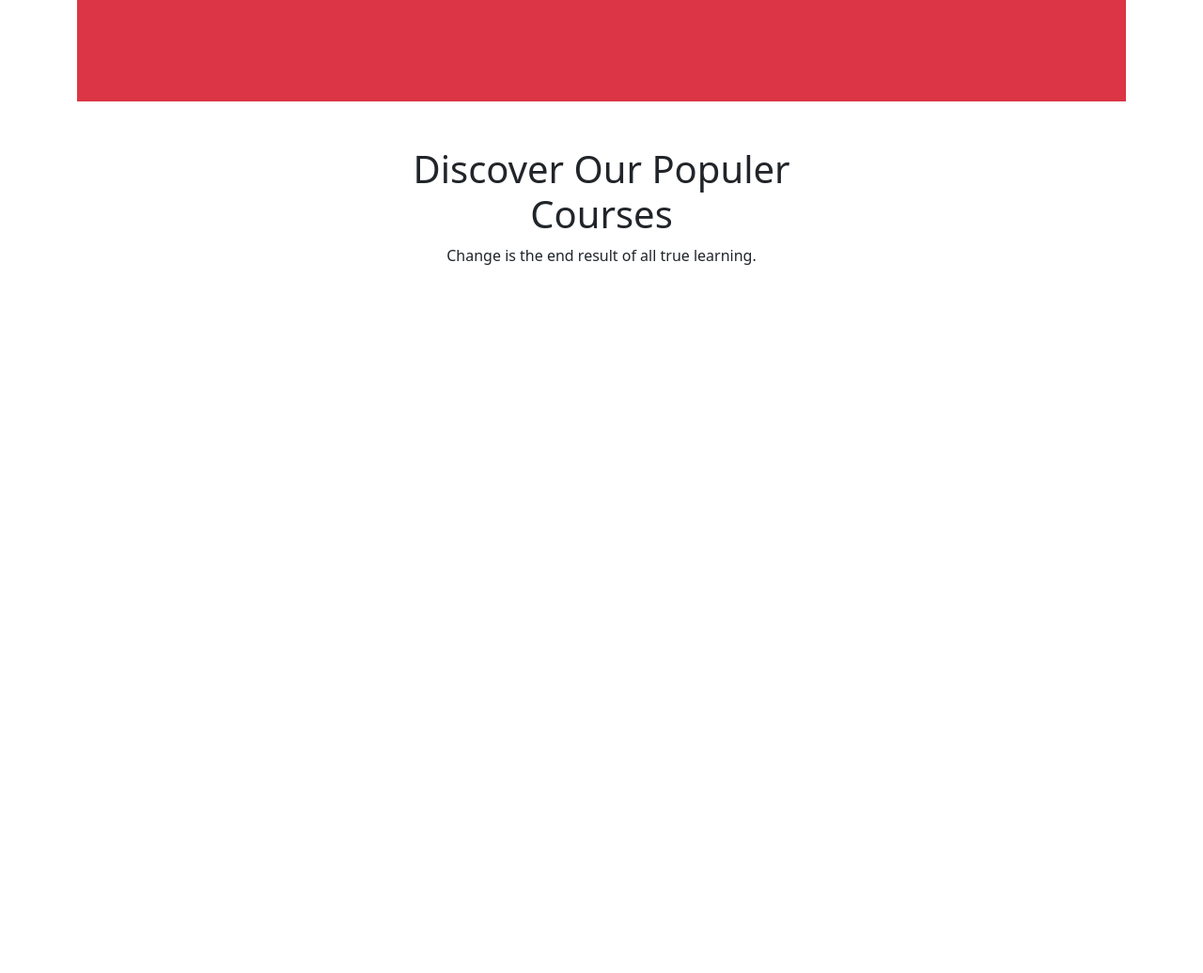
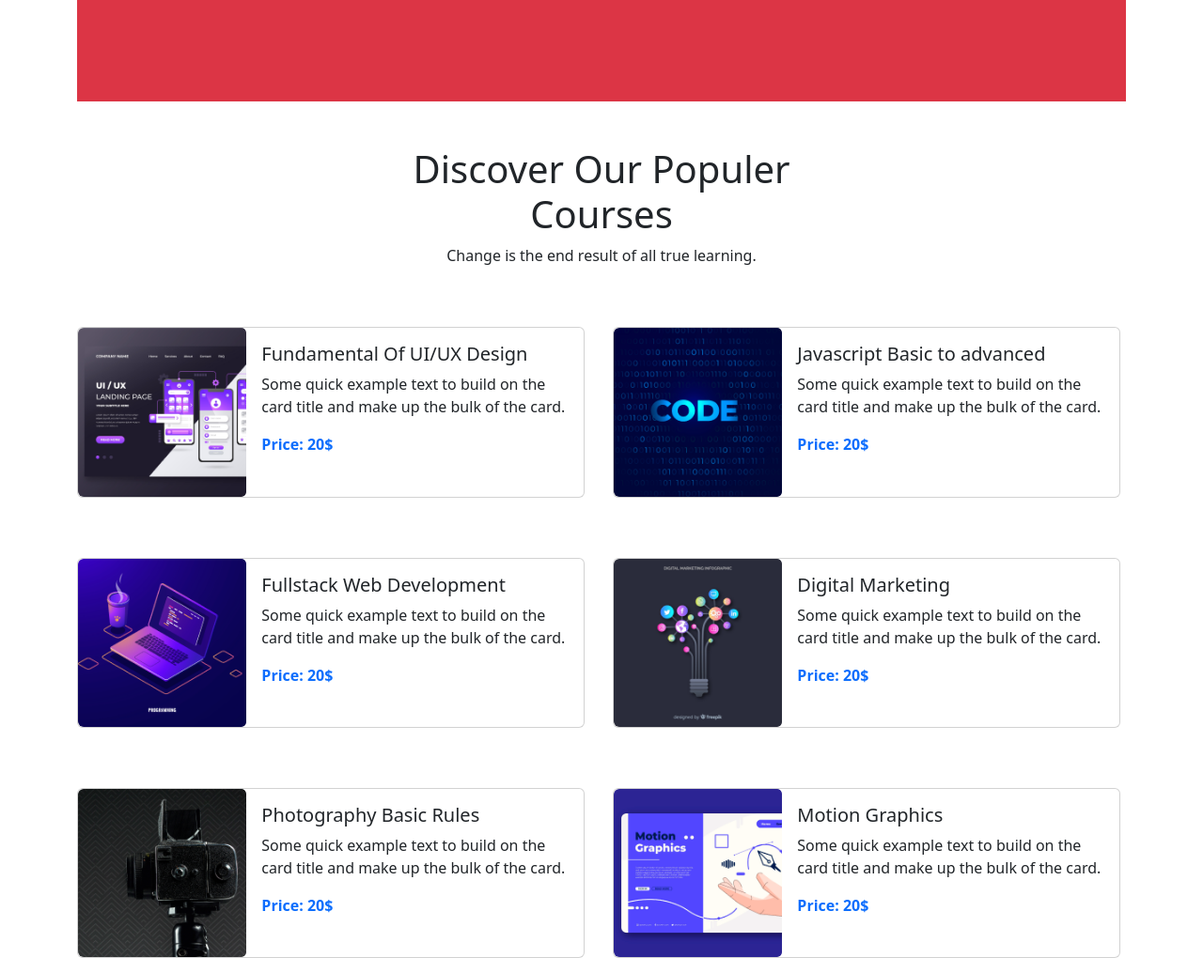
Before and after one commit to DynamoAbir/education-center, a plain HTML site: page index.html in a window 1280 px wide. Shown: the part 556-1592 px from the top of the page at 94% size. Before the commit the page ends 856 px from the top, so only its background shows below. Drawn offline with nearby package versions, Linux system fonts and the light colour scheme.

Commit message:
end-of-courses

```diff
--- a/index.html
+++ b/index.html
@@ -190,6 +190,113 @@
               <p class="text-center">Change is the end result of all true learning.</p>
         </div>
       </div>
+      <!-- end of text part -->
+<section class="row">
+    <!-- one course  -->
+    <div class="d-flex col-lg-6">
+      <div class="card mb-3 mt-5" style="max-width: 540px;">
+        <div class="row g-0">
+          <div class="col-md-4">
+            <img src="/images/course/course-1.png" class="img-fluid rounded-start card-img" alt="...">
+          </div>
+          <div class="col-md-8">
+            <div class="card-body">
+              <h5 class="card-title">Fundamental Of UI/UX Design</h5>
+              <p class="card-text">Some quick example text to build on the card title and make up the bulk of the card.</p>
+              <p class="fw-bold text-primary">Price: 20$</p>
+            </div>
+          </div>
+        </div>
+      </div>
+    </div>
+    <!--course two  -->
+    <div class="d-flex col-lg-6">
+      <div class="card mb-3 mt-5" style="max-width: 540px;">
+        <div class="row g-0">
+          <div class="col-md-4">
+            <img src="/images/course/course-2.png" class="img-fluid rounded-start card-img" alt="...">
+          </div>
+          <div class="col-md-8">
+            <div class="card-body">
+              <h5 class="card-title">Javascript Basic to advanced</h5>
+              <p class="card-text">Some quick example text to build on the card title and make up the bulk of the card.</p>
+              <p class="fw-bold text-primary">Price: 20$</p>
+            </div>
+          </div>
+        </div>
+      </div>
+    </div>
+    <!--course three -->
+    <div class="d-flex col-lg-6">
+      <div class="card mb-3 mt-5" style="max-width: 540px;">
+        <div class="row g-0">
+          <div class="col-md-4">
+            <img src="/images/course/course-3.png" class="img-fluid rounded-start card-img" alt="...">
+          </div>
+          <div class="col-md-8">
+            <div class="card-body">
+              <h5 class="card-title">Fullstack Web Development</h5>
+              <p class="card-text">Some quick example text to build on the card title and make up the bulk of the card.</p>
+              <p class="fw-bold text-primary">Price: 20$</p>
+            </div>
+          </div>
+        </div>
+      </div>
+    </div>
+    <!-- course four -->
+    <div class="d-flex col-lg-6">
+      <div class="card mb-3 mt-5" style="max-width: 540px;">
+        <div class="row g-0">
+          <div class="col-md-4">
+            <img src="/images/course/course-4.png" class="img-fluid rounded-start card-img" alt="...">
+          </div>
+          <div class="col-md-8">
+            <div class="card-body">
+              <h5 class="card-title">Digital Marketing</h5>
+              <p class="card-text">Some quick example text to build on the card title and make up the bulk of the card.</p>
+              <p class="fw-bold text-primary">Price: 20$</p>
+            </div>
+          </div>
+        </div>
+      </div>
+    </div>
+    <!-- course five -->
+    <div class="d-flex col-lg-6">
+      <div class="card mb-3 mt-5" style="max-width: 540px;">
+        <div class="row g-0">
+          <div class="col-md-4">
+            <img src="/images/course/course-5.png" class="img-fluid rounded-start card-img" alt="...">
+          </div>
+          <div class="col-md-8">
+            <div class="card-body">
+              <h5 class="card-title">Photography Basic Rules</h5>
+              <p class="card-text">Some quick example text to build on the card title and make up the bulk of the card.</p>
+              <p class="fw-bold text-primary">Price: 20$</p>
+            </div>
+          </div>
+        </div>
+      </div>
+    </div>
+    <!--course six-->
+    <div class="d-flex col-lg-6">
+      <div class="card mb-3 mt-5" style="max-width: 540px;">
+        <div class="row g-0">
+          <div class="col-md-4">
+            <img src="/images/course/course-6.png" class="img-fluid rounded-start card-img" alt="...">
+          </div>
+          <div class="col-md-8">
+            <div class="card-body">
+              <h5 class="card-title">Motion Graphics</h5>
+              <p class="card-text">Some quick example text to build on the card title and make up the bulk of the card.</p>
+              <p class="fw-bold text-primary">Price: 20$</p>
+            </div>
+          </div>
+        </div>
+      </div>
+    </div>
+
+
+    </section>
     </main>
 
     <!-- Java code  -->
```
